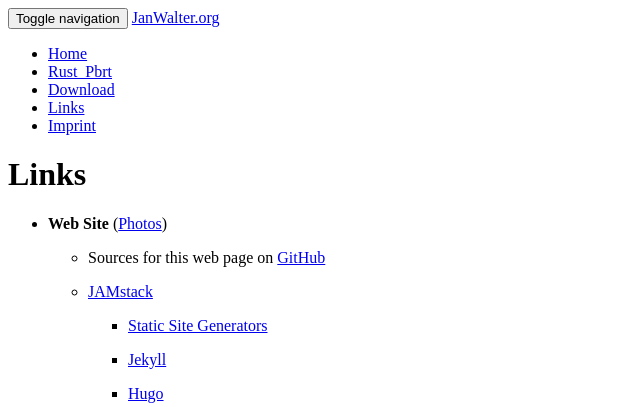
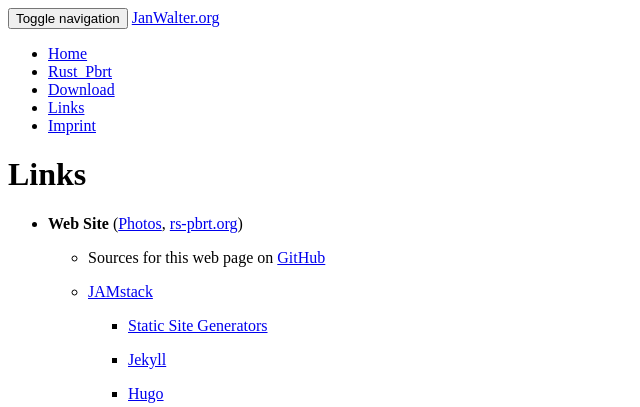
Before and after one commit to wahn/jan_walter_org, a Jekyll site: the page built from links/index.md, in a window 1280 px wide and 900 px high. Shown: the top 407 px of the window, without its empty margins (0-640 px from the left). Built offline with Jekyll 4.4.1, drawn with Linux system fonts in a browser that asks for light colours; Markdown is read by kramdown in place of the engine named in the settings.

Commit message:
Link to https://rs-pbrt.org.

```diff
--- a/links/index.md
+++ b/links/index.md
@@ -6,7 +6,7 @@
 Links
 =====
 
-* __Web Site__ ([Photos](https://www.wahnsite.org))
+* __Web Site__ ([Photos](https://www.wahnsite.org), [rs-pbrt.org](https://rs-pbrt.org))
 
     - Sources for this web page on [GitHub](https://github.com/wahn/jan_walter_org)
 
```
